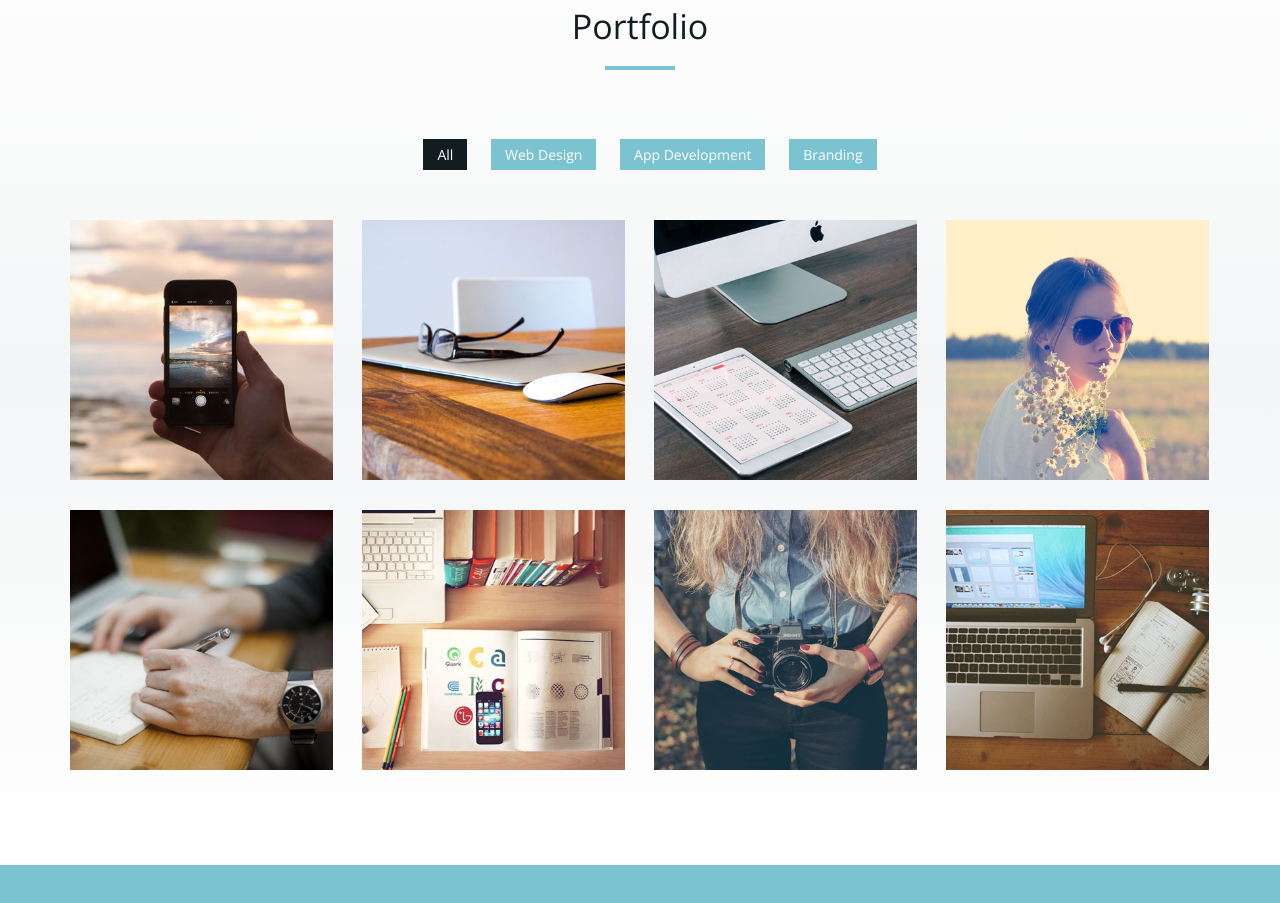
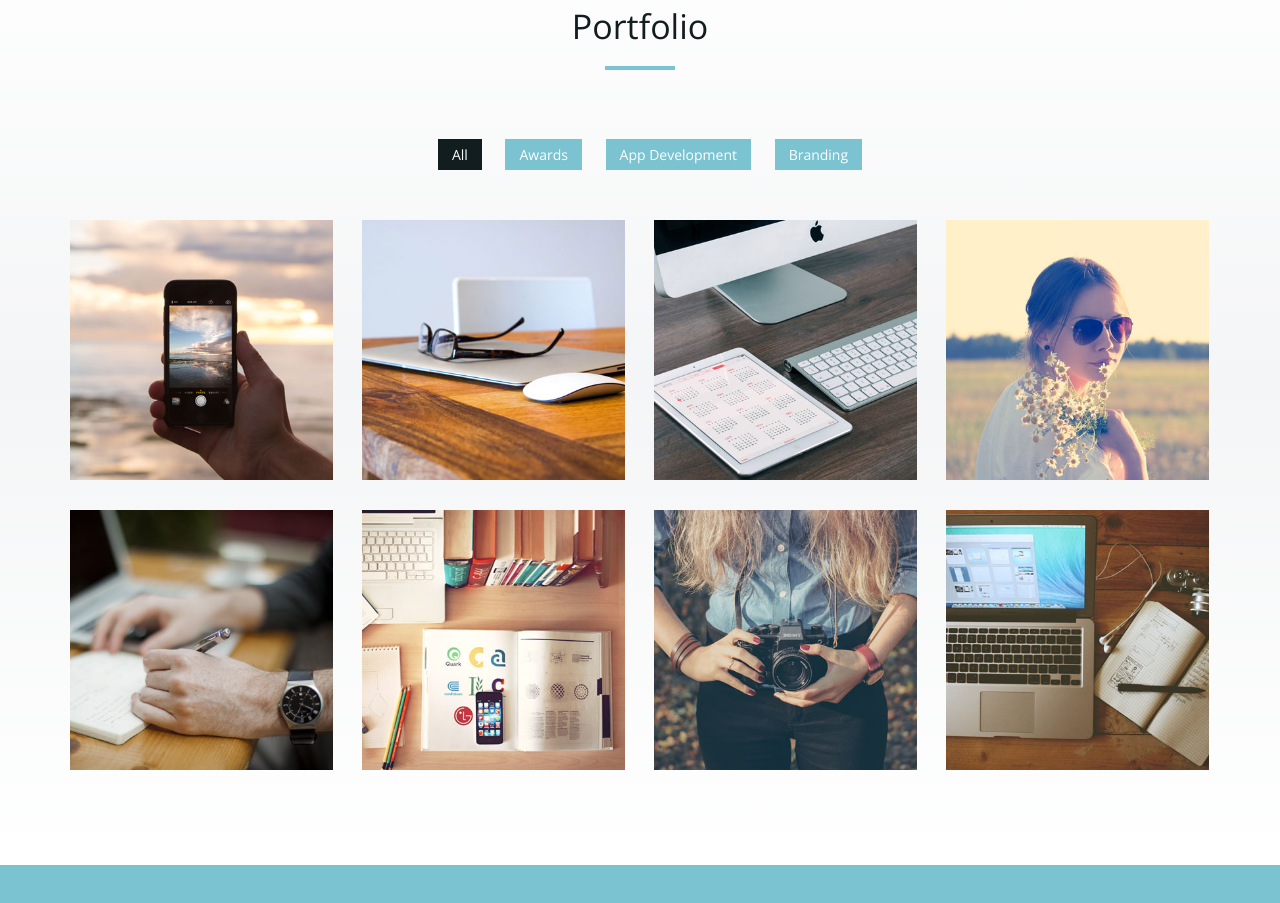
Before and after one commit to subhankhanp/myprofile, a plain HTML site: page index.html in a window 1280 px wide. Shown: the part 2420-3323 px from the top of the page. Drawn offline with nearby package versions, Linux system fonts and the light colour scheme.

Commit message:
fourth commit

```diff
--- a/index.html
+++ b/index.html
@@ -130,7 +130,7 @@
         <li>
           <ol class="type">
             <li><a href="#" data-filter="*" class="active">All</a></li>
-            <li><a href="#" data-filter=".web">Web Design</a></li>
+            <li><a href="#" data-filter=".web">Awards</a></li>
             <li><a href="#" data-filter=".app">App Development</a></li>
             <li><a href="#" data-filter=".branding">Branding</a></li>
           </ol>
```
